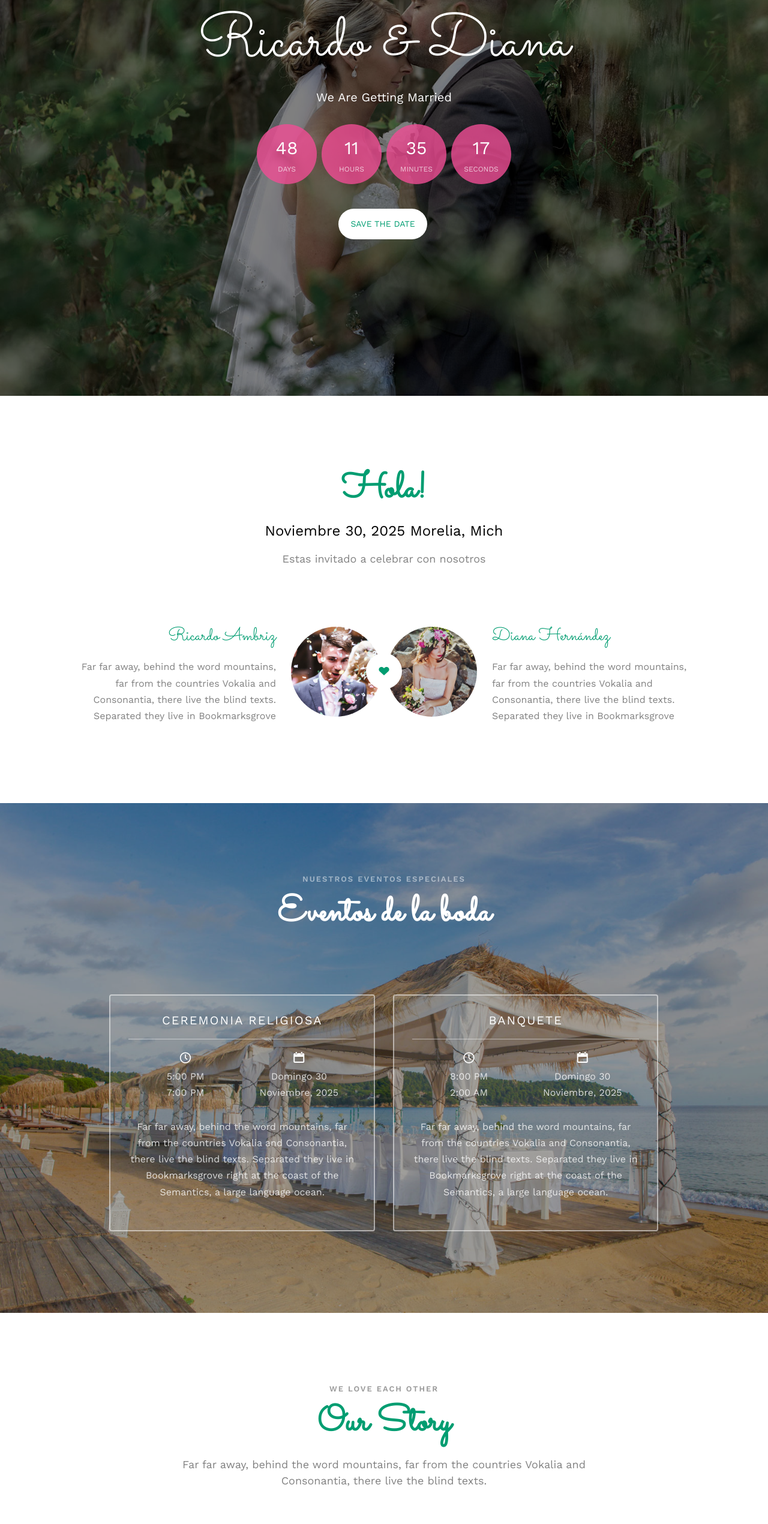
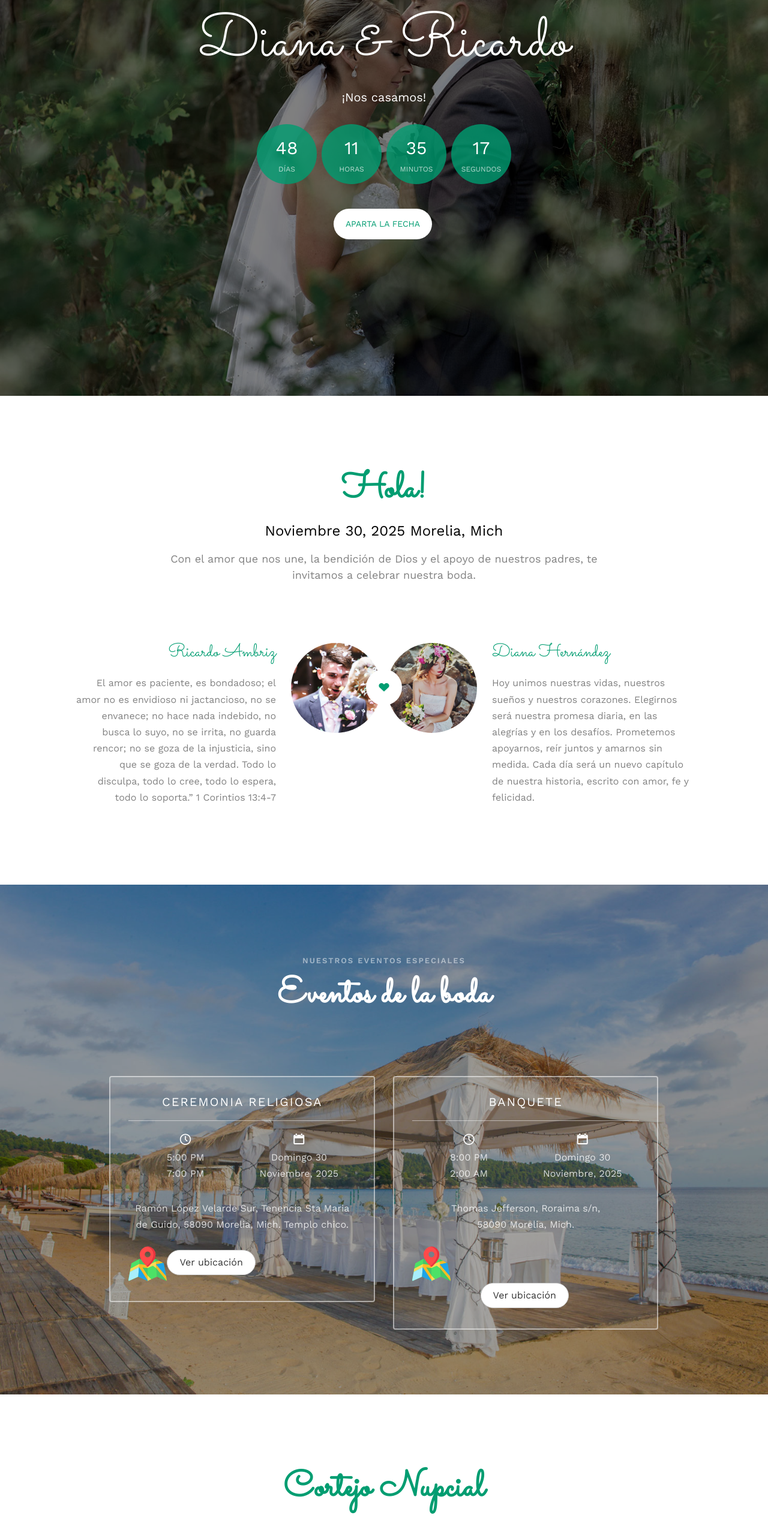
Before and after one commit to dianaricardohernandezambriz-tech/web, a plain HTML site: page index.html in a window 1280 px wide. Shown: the part 240-2781 px from the top of the page at 60% size. Drawn offline with nearby package versions, Linux system fonts and the light colour scheme; files whose address does not match are found by name.

Commit message:
actualizacion

```diff
--- a/css/style.css
+++ b/css/style.css
@@ -942,7 +942,7 @@ form label {
   display: inline-block;
   width: 100px;
   height: 100px;
-  background: rgba(241, 78, 149, 0.8);
+  background: rgba(0 157,113,0.8);
   margin: 0 4px;
   -webkit-border-radius: 50%;
   -moz-border-radius: 50%;
@@ -1840,4 +1840,10 @@ form label {
   opacity: 0;
 }
 
+.contenedor-tabla table {
+      display: table-cell;
+      vertical-align: middle;
+      margin-left: 5px;
+    }
+
 /*# sourceMappingURL=style.css.map */
--- a/index.html
+++ b/index.html
@@ -4,27 +4,15 @@
 <!--[if IE 8]>         <html class="no-js lt-ie9"> <![endif]-->
 <!--[if gt IE 8]><!--> <html class="no-js"> <!--<![endif]-->
 	<head>
+	<link href="https://fonts.googleapis.com/icon?family=Material+Icons" rel="stylesheet">
 	<meta charset="utf-8">
 	<meta http-equiv="X-UA-Compatible" content="IE=edge">
-	<title>Wedding &mdash; 100% Free Fully Responsive HTML5 Template by FREEHTML5.co</title>
+	<title>Te invito a mi boda &mdash; Diana & Ricardo</title>
 	<meta name="viewport" content="width=device-width, initial-scale=1">
-	<meta name="description" content="Free HTML5 Template by FREEHTML5.CO" />
-	<meta name="keywords" content="free html5, free template, free bootstrap, html5, css3, mobile first, responsive" />
-	<meta name="author" content="FREEHTML5.CO" />
+	<meta name="description" content="Invitacion a bonda" />
+	<meta name="keywords" content="wedding" />
+	<meta name="author" content="kihdza" />
 
-  <!--
-	//////////////////////////////////////////////////////
-
-	FREE HTML5 TEMPLATE
-	DESIGNED & DEVELOPED by FREEHTML5.CO
-
-	Website: 		http://freehtml5.co/
-	Email: 			info@freehtml5.co
-	Twitter: 		http://twitter.com/fh5co
-	Facebook: 		https://www.facebook.com/fh5co
-
-	//////////////////////////////////////////////////////
-	 -->
 
   	<!-- Facebook and Twitter integration -->
 	<meta property="og:title" content=""/>
@@ -73,9 +61,7 @@
 	<nav class="fh5co-nav" role="navigation">
 		<div class="container">
 			<div class="row">
-				<div class="col-xs-2">
-					<div id="fh5co-logo"><a href="index.html">Wedding<strong>.</strong></a></div>
-				</div>
+
 				<div class="col-xs-10 text-right menu-1">
 					<ul>
 						<li class="active"><a href="index.html">Home</a></li>
@@ -113,10 +99,10 @@
 				<div class="col-md-8 col-md-offset-2 text-center">
 					<div class="display-t">
 						<div class="display-tc animate-box" data-animate-effect="fadeIn">
-							<h1>Ricardo &amp; Diana</h1>
-							<h2>We Are Getting Married</h2>
+							<h1>Diana &amp; Ricardo</h1>
+							<h2>¡Nos casamos!</h2>
 							<div class="simply-countdown simply-countdown-one"></div>
-							<p><a href="#" class="btn btn-default btn-sm">Save the date</a></p>
+							<p><a href="#" class="btn btn-default btn-sm">Aparta la fecha</a></p>
 						</div>
 					</div>
 				</div>
@@ -130,7 +116,7 @@
 				<div class="col-md-8 col-md-offset-2 text-center fh5co-heading animate-box">
 					<h2>Hola!</h2>
 					<h3>Noviembre 30, 2025 Morelia, Mich</h3>
-					<p>Estas invitado a celebrar con nosotros</p>
+					<p>Con el amor que nos une, la bendición de Dios y el apoyo de nuestros padres, te invitamos a celebrar nuestra boda.</p>
 				</div>
 			</div>
 			<div class="couple-wrap animate-box">
@@ -140,7 +126,7 @@
 					</div>
 					<div class="desc-groom"oefr>
 						<h3>Ricardo Ambriz</h3>
-						<p>Far far away, behind the word mountains, far from the countries Vokalia and Consonantia, there live the blind texts. Separated they live in Bookmarksgrove</p>
+						<p>El amor es paciente, es bondadoso; el amor no es envidioso ni jactancioso, no se envanece; no hace nada indebido, no busca lo suyo, no se irrita, no guarda rencor; no se goza de la injusticia, sino que se goza de la verdad. Todo lo disculpa, todo lo cree, todo lo espera, todo lo soporta.” 1 Corintios 13:4-7</p>
 					</div>
 				</div>
 				<p class="heart text-center"><i class="icon-heart2"></i></p>
@@ -150,7 +136,10 @@
 					</div>
 					<div class="desc-bride">
 						<h3>Diana Hernández</h3>
-						<p>Far far away, behind the word mountains, far from the countries Vokalia and Consonantia, there live the blind texts. Separated they live in Bookmarksgrove</p>
+						<p>Hoy unimos nuestras vidas, nuestros sueños y nuestros corazones.
+Elegirnos será nuestra promesa diaria, en las alegrías y en los desafíos.
+Prometemos apoyarnos, reír juntos y amarnos sin medida.
+Cada día será un nuevo capítulo de nuestra historia, escrito con amor, fe y felicidad.</p>
 					</div>
 				</div>
 			</div>
@@ -183,7 +172,19 @@
 										<span>Domingo 30</span>
 										<span>Noviembre, 2025</span>
 									</div>
-									<p>Far far away, behind the word mountains, far from the countries Vokalia and Consonantia, there live the blind texts. Separated they live in Bookmarksgrove right at the coast of the Semantics, a large language ocean.</p>
+									<p>Ramón López Velarde Sur, Tenencia Sta Maria de Guido, 58090 Morelia, Mich. Templo chico.</p>
+				<div  class="contenedor-tabla" >
+  <table>
+
+
+      <tr>
+        <td style="text-align: right;"><img src="images/mapa.png" /></td>
+		</td>
+        <td style="text-align: left;"><a href="#" class="btn btn-default btn-sm">Ver ubicación</a></td>
+      </tr>
+
+  </table>
+</div>
 								</div>
 							</div>
 							<div class="col-md-6 col-sm-6 text-center">
@@ -199,7 +200,11 @@
 										<span>Domingo 30</span>
 										<span>Noviembre, 2025</span>
 									</div>
-									<p>Far far away, behind the word mountains, far from the countries Vokalia and Consonantia, there live the blind texts. Separated they live in Bookmarksgrove right at the coast of the Semantics, a large language ocean.</p>
+									<p>Thomas Jefferson, Roraima s/n, <br> 58090 Morelia, Mich.</p>
+								<div>
+										<img src="images/mapa.png" class="img-responsive">
+										<a href="#" class="btn btn-default btn-sm">Ver ubicación</a>
+								</div>
 								</div>
 							</div>
 						</div>
@@ -213,8 +218,7 @@
 		<div class="container">
 			<div class="row">
 				<div class="col-md-8 col-md-offset-2 text-center fh5co-heading animate-box">
-					<span>We Love Each Other</span>
-					<h2>Our Story</h2>
+					<h2>Cortejo Nupcial</h2>
 					<p>Far far away, behind the word mountains, far from the countries Vokalia and Consonantia, there live the blind texts.</p>
 				</div>
 			</div>
@@ -225,11 +229,10 @@
 							<div class="timeline-badge" style="background-image:url(images/couple-1.jpg);"></div>
 							<div class="timeline-panel">
 								<div class="timeline-heading">
-									<h3 class="timeline-title">First We Meet</h3>
-									<span class="date">December 25, 2015</span>
+									<h3 class="timeline-title">Padres de la novia</h3>
 								</div>
 								<div class="timeline-body">
-									<p>Far far away, behind the word mountains, far from the countries Vokalia and Consonantia, there live the blind texts. Separated they live in Bookmarksgrove right at the coast of the Semantics, a large language ocean.</p>
+	                                <p>Ma. Flora Aburto Pérez <br>Darío Gerardo Hernández López</p>
 								</div>
 							</div>
 						</li>
@@ -237,23 +240,21 @@
 							<div class="timeline-badge" style="background-image:url(images/couple-2.jpg);"></div>
 							<div class="timeline-panel">
 								<div class="timeline-heading">
-									<h3 class="timeline-title">First Date</h3>
-									<span class="date">December 28, 2015</span>
+									<h3 class="timeline-title">Padres del novio</h3>
 								</div>
 								<div class="timeline-body">
-									<p>Far far away, behind the word mountains, far from the countries Vokalia and Consonantia, there live the blind texts. Separated they live in Bookmarksgrove right at the coast of the Semantics, a large language ocean.</p>
-								</div>
+	                                <p>Silvia Villarreal Cazáres</p>Pablo Ambriz León</p>
+                                </div>
 							</div>
 						</li>
 						<li class="animate-box">
 							<div class="timeline-badge" style="background-image:url(images/couple-3.jpg);"></div>
 							<div class="timeline-panel">
 								<div class="timeline-heading">
-									<h3 class="timeline-title">In A Relationship</h3>
-									<span class="date">January 1, 2016</span>
+									<h3 class="timeline-title">Padrinos de velación</h3>
 								</div>
 								<div class="timeline-body">
-									<p>Far far away, behind the word mountains, far from the countries Vokalia and Consonantia, there live the blind texts. Separated they live in Bookmarksgrove right at the coast of the Semantics, a large language ocean.</p>
+									<p>Rosalía Hernández Sánchez</p>Raúl Zamora Rangel</p>
 								</div>
 							</div>
 						</li>
--- a/js/simplyCountdown.js
+++ b/js/simplyCountdown.js
@@ -122,10 +122,10 @@
                 minutes: 0,
                 seconds: 0,
                 words: {
-                    days: 'day',
-                    hours: 'hour',
-                    minutes: 'minute',
-                    seconds: 'second',
+                    days: 'día',
+                    hours: 'hora',
+                    minutes: 'minuto',
+                    seconds: 'segundo',
                     pluralLetter: 's'
                 },
                 plural: true,
```
Also changed, not shown: images/mapa.png (added).
